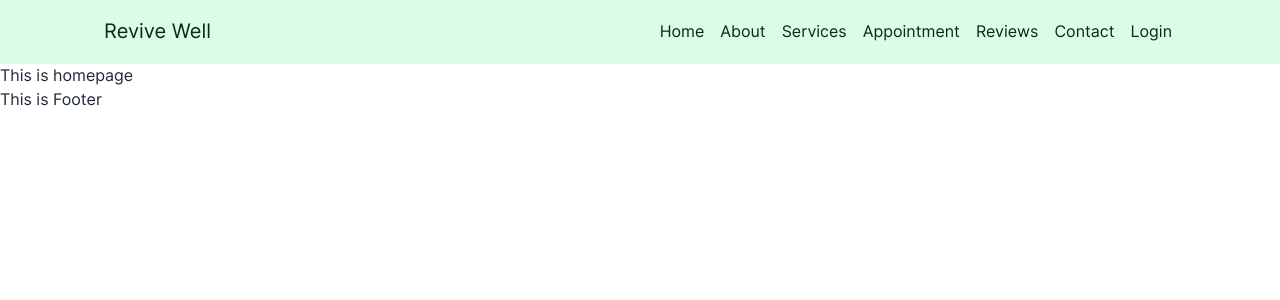
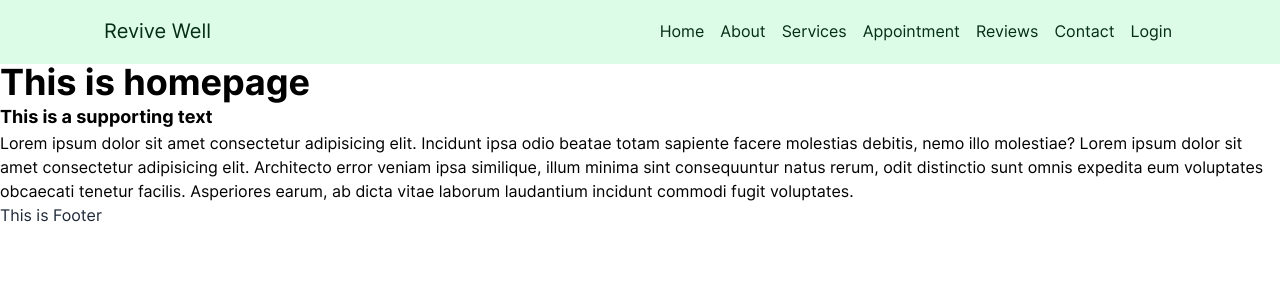
Before and after one commit to sunam007/Revive-well, a React (Vite) app: page / in a window 1280 px wide. Shown: the top 300 px of the page. Built offline with nearby package versions, Linux system fonts and the light colour scheme.

Commit message:
Updated Readme file

```diff
--- a/src/Pages/Home/Homepage.jsx
+++ b/src/Pages/Home/Homepage.jsx
@@ -1,7 +1,21 @@
+import Headline from "../../components/Headline";
+import Paragraph from "../../components/Paragraph";
+import Subtitle from "../../components/Subtitle";
+
 const Homepage = () => {
   return (
     <div>
-      <h1>This is homepage</h1>
+      <Headline>This is homepage</Headline>
+      <Subtitle>This is a supporting text</Subtitle>
+      <Paragraph>
+        Lorem ipsum dolor sit amet consectetur adipisicing elit. Incidunt ipsa
+        odio beatae totam sapiente facere molestias debitis, nemo illo
+        molestiae? Lorem ipsum dolor sit amet consectetur adipisicing elit.
+        Architecto error veniam ipsa similique, illum minima sint consequuntur
+        natus rerum, odit distinctio sunt omnis expedita eum voluptates
+        obcaecati tenetur facilis. Asperiores earum, ab dicta vitae laborum
+        laudantium incidunt commodi fugit voluptates.
+      </Paragraph>
     </div>
   );
 };
--- /dev/null
+++ b/src/components/Headline.jsx
@@ -0,0 +1,12 @@
+import React from "react";
+
+const Headline = ({
+  children,
+  size = "text-4xl",
+  fontWeight = "font-semibold",
+  textColor = "text-black",
+}) => {
+  return <h1 className={` ${size} ${fontWeight} ${textColor} `}>{children}</h1>;
+};
+
+export default Headline;
--- /dev/null
+++ b/src/components/Paragraph.jsx
@@ -0,0 +1,17 @@
+import React from "react";
+
+const Paragraph = ({
+  children,
+  size = "text-base",
+  fontWeight = "font-medium",
+  textColor = "text-black",
+  lineHeight = "leading-normal",
+}) => {
+  return (
+    <p className={`${size} ${fontWeight} ${textColor} ${lineHeight}`}>
+      {children}
+    </p>
+  );
+};
+
+export default Paragraph;
--- /dev/null
+++ b/src/components/Subtitle.jsx
@@ -0,0 +1,12 @@
+import React from "react";
+
+const Subtitle = ({
+  children,
+  size = "text-lg",
+  fontWeight = "font-semibold",
+  textColor = "text-black",
+}) => {
+  return <h1 className={` ${size} ${fontWeight} ${textColor} `}>{children}</h1>;
+};
+
+export default Subtitle;
--- a/tailwind.config.js
+++ b/tailwind.config.js
@@ -1,6 +1,6 @@
 /** @type {import('tailwindcss').Config} */
 export default {
-  content: ["./index.html", "./src/**/*.{js,ts,jsx,tsx}"],
+  content: ["./index.html", "./src/**/*.{js,jsx}"],
   theme: {
     extend: {},
   },
```
Also changed, not shown: src/Pages/Shared/Navbar/Navbar.jsx (+57 -15 lines), .eslintrc.cjs (deleted), .eslintrc.js (added), 1 other file (tests, documents, lock files or other folders).
